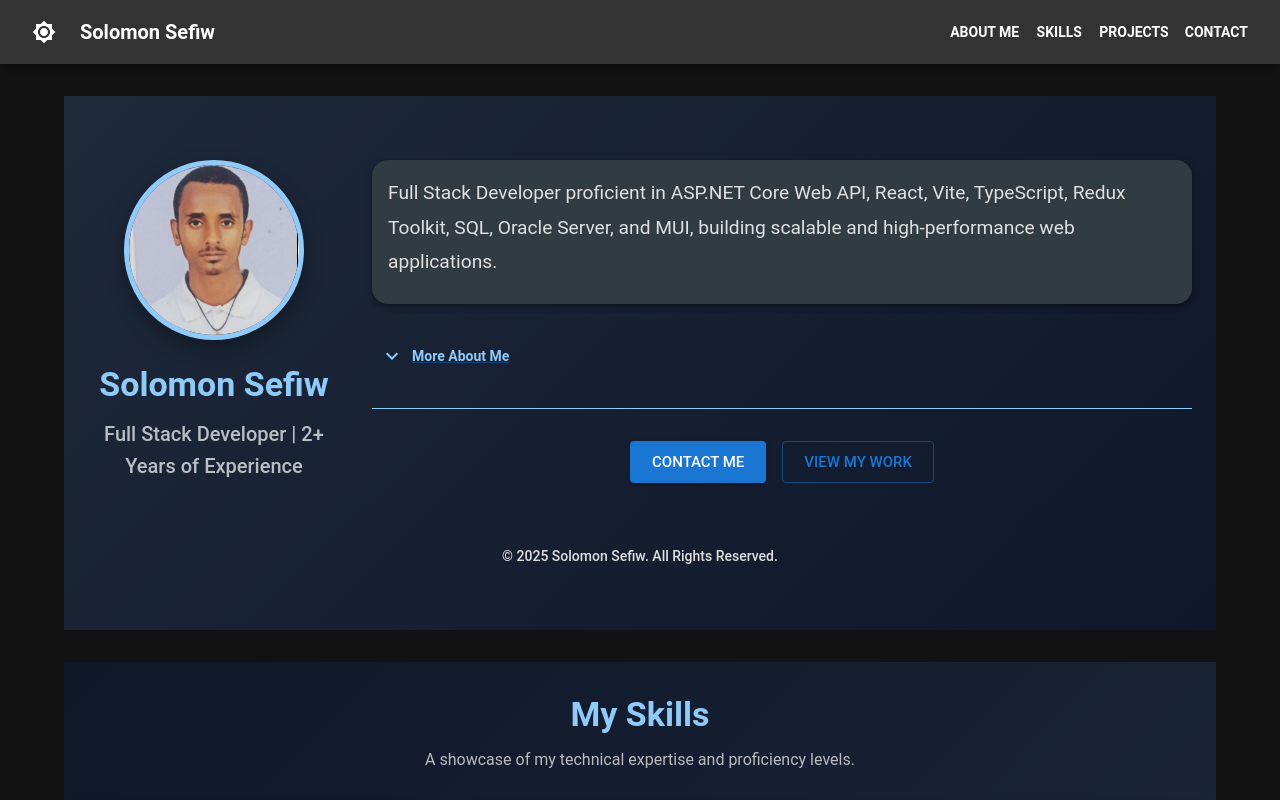
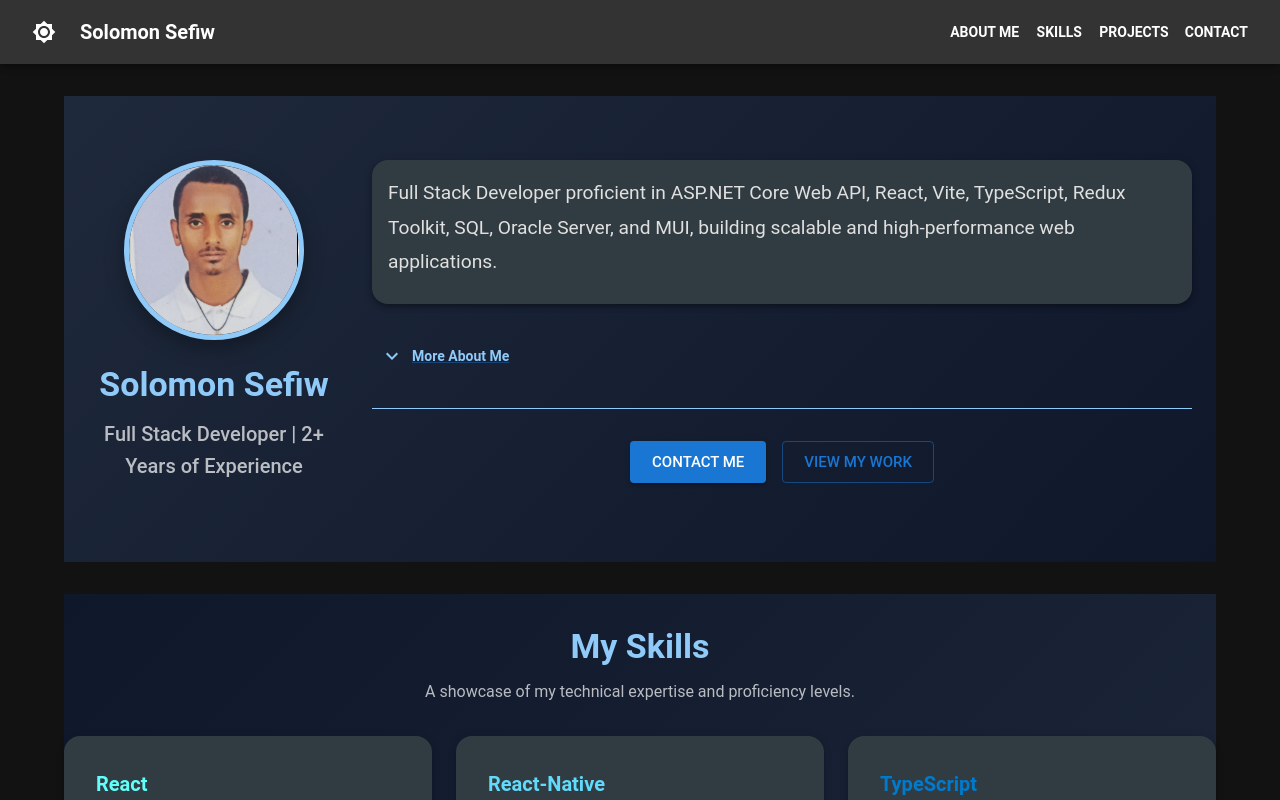
Before and after one commit to Solomon-Sefiw/portfolio, a React (Vite) app: page / in a window 1280 px wide. Shown: the top 800 px of the page. Built offline with nearby package versions, Linux system fonts and the light colour scheme.

Commit message:
Final Commit

```diff
--- a/src/pages/AboutMe.tsx
+++ b/src/pages/AboutMe.tsx
@@ -14,7 +14,7 @@ import {
   Link,
 } from '@mui/material';
 import { motion } from 'framer-motion';
-import { ExpandMore } from '@mui/icons-material'; // MUI icon for expand/collapse
+import { ExpandLess, ExpandMore } from '@mui/icons-material'; // MUI icon for expand/collapse
 import profilePic from '../assets/profile.png';
 
 const AboutMe: React.FC = () => {
@@ -156,7 +156,7 @@ const AboutMe: React.FC = () => {
           <Box sx={{ display: 'flex', justifyContent: 'space-between', alignItems: 'center' }}>
             <Typography variant="body2" sx={{ color: isDarkMode ? '#e0e0e0' : '#424242' }}>
               <IconButton onClick={handleToggleDescription} sx={{ color: isDarkMode ? '#90caf9' : '#1976d2' }}>
-                <ExpandMore />
+              {openDescription ? <ExpandLess /> : <ExpandMore />}
               </IconButton>
               <Link
                 component="button"
@@ -216,13 +216,6 @@ const AboutMe: React.FC = () => {
           </Box>
         </Grid>
       </Grid>
-
-      {/* Footer */}
-      <Box mt={6} textAlign="center" color={isDarkMode ? '#e0e0e0' : '#212121'}>
-        <Typography variant="body2" sx={{ fontWeight: 500 }}>
-          &copy; {new Date().getFullYear()} Solomon Sefiw. All Rights Reserved.
-        </Typography>
-      </Box>
     </Box>
   );
 };
```
